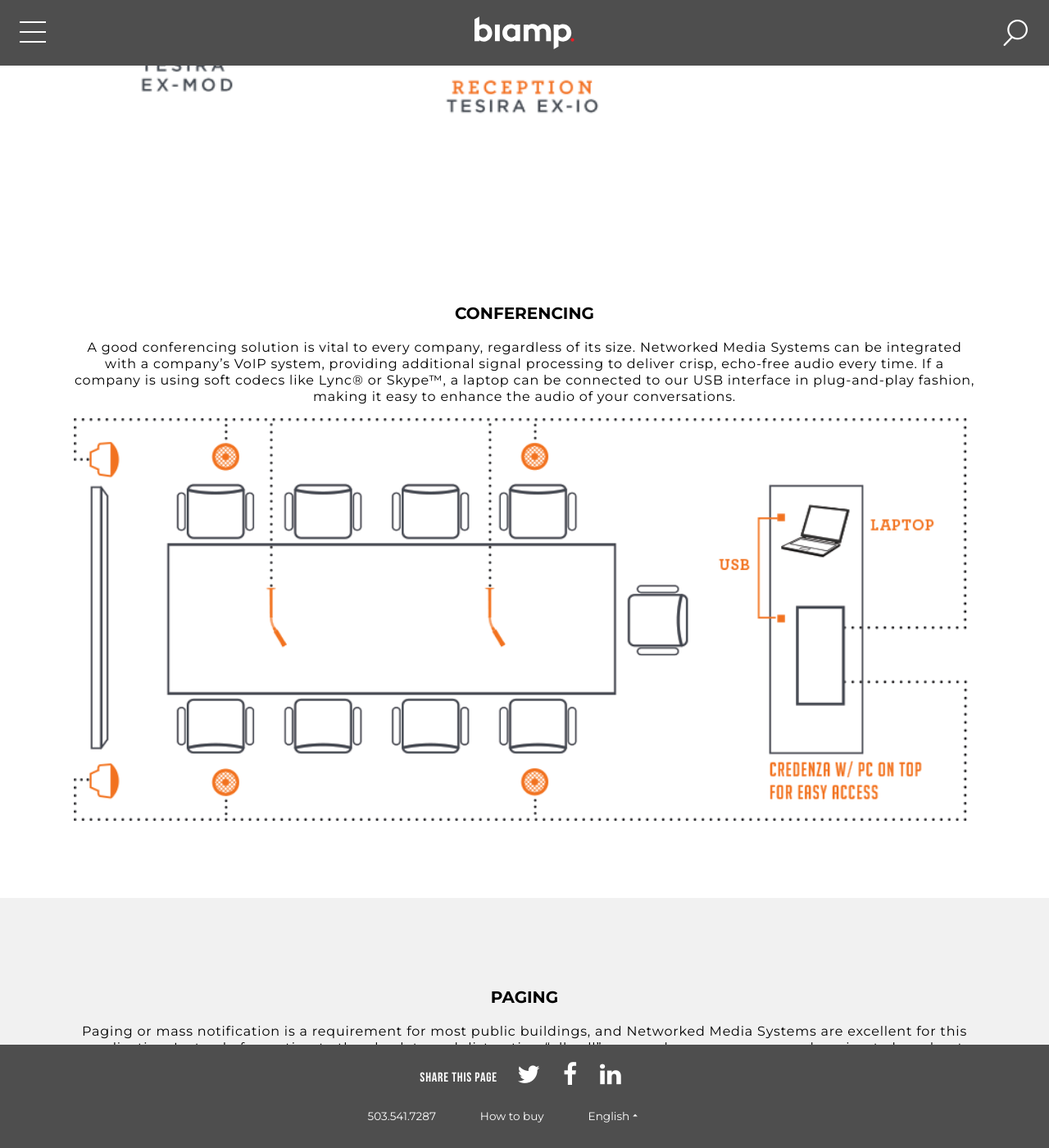
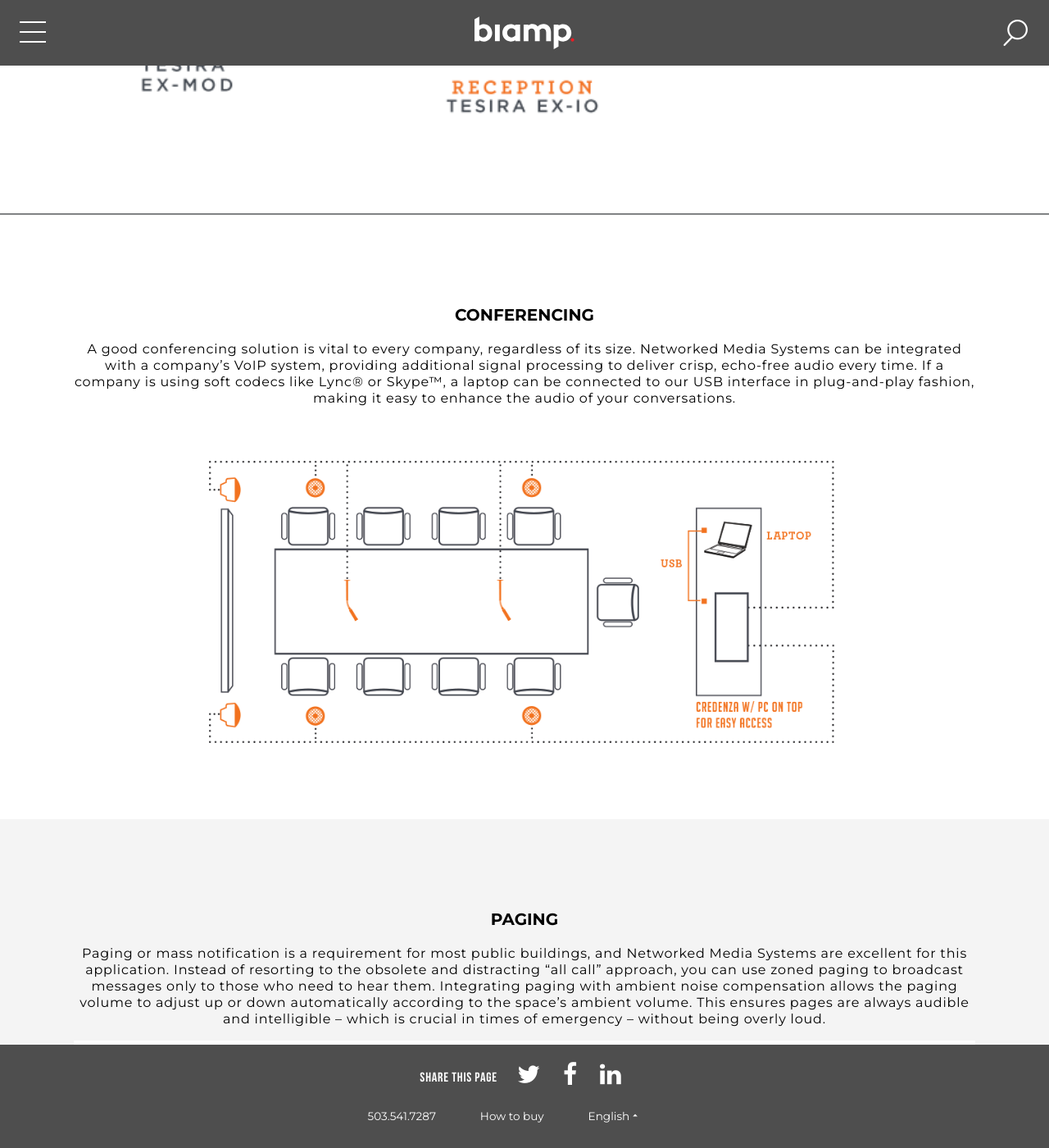
Before and after one commit to omniosi/biamp, a Jekyll site: the page built from jekyll/nm-systems.html, in a window 1280 px wide and 1400 px high, scrolled down 2486 px. Shown: the whole window at 82% size. Built offline with Jekyll 4.4.1, drawn with Linux system fonts in a browser that asks for light colours; some web fonts are replaced.

Commit message:
desktop layout start

```diff
--- a/jekyll/_includes/nms/nms.css
+++ b/jekyll/_includes/nms/nms.css
@@ -82,8 +82,16 @@
 .section img{
 	width: 100%;
 }
-.section.alt{
-	background: #F1F1F1;
+.section.four.alt{
+	/*background: #F1F1F1;*/
+	background: {{ site.paleGrey }};
+}
+.section.three{
+	border-top: 2px solid {{ site.grey60 }};
+}
+.section.three img{
+	width: 70%;
+	margin-top: 50px;
 }
 .bottom.nav{
 
--- a/jekyll/_includes/nms/scripts.js
+++ b/jekyll/_includes/nms/scripts.js
@@ -13,7 +13,7 @@
 var s1top = 1618,
 		s2top	 = 2650,
 		s3top = 3984,
-		s4top = 4782,
+		s4top = 4664,
 		s5top = 6785,
 		sEnd = 7710;
 
--- a/jekyll/nm-systems.html
+++ b/jekyll/nm-systems.html
@@ -11,37 +11,37 @@
 			<li id="sic4" class="pop one" style="display:none">
 				<h1>SIC-4</h1>
 				<p>The Tesira DAN-1 is an optional digital audio networking card for Tesira SERVER and SERVER-IO that interfaces with other audio devices utilizing the Dante™ networking protocol from Audinate<span class="super">®</span>. Featuring the Brooklyn II Module, the DAN-1 allows for up to 64 x 64 channels of digital audio into and out of a Tesira system.</p>
-				<img class="card-image" src="images/dan-1.png" />
+				<img class="card-image" src="images/DAN-1.png" />
 			</li>
 			<li class="dot two"></li>
 			<li id="sic4b" class="pop two" style="display:none">
 				<h1>SIC-4</h1>
 				<p>The Tesira DAN-1 is an optional digital audio networking card for Tesira SERVER and SERVER-IO that interfaces with other audio devices utilizing the Dante™ networking protocol from Audinate<span class="super">®</span>. Featuring the Brooklyn II Module, the DAN-1 allows for up to 64 x 64 channels of digital audio into and out of a Tesira system.</p>
-				<img class="card-image" src="images/dan-1.png" />
+				<img class="card-image" src="images/DAN-1.png" />
 			</li>
 			<li class="dot three"></li>
 			<li id="sic4c" class="pop three" style="display:none">
 				<h1>SIC-4</h1>
 				<p>The Tesira DAN-1 is an optional digital audio networking card for Tesira SERVER and SERVER-IO that interfaces with other audio devices utilizing the Dante™ networking protocol from Audinate<span class="super">®</span>. Featuring the Brooklyn II Module, the DAN-1 allows for up to 64 x 64 channels of digital audio into and out of a Tesira system.</p>
-				<img class="card-image" src="images/dan-1.png" />
+				<img class="card-image" src="images/DAN-1.png" />
 			</li>
 			<li class="dot four"></li>
 			<li id="sic4d" class="pop four" style="display:none">
 				<h1>SIC-4</h1>
 				<p>The Tesira DAN-1 is an optional digital audio networking card for Tesira SERVER and SERVER-IO that interfaces with other audio devices utilizing the Dante™ networking protocol from Audinate<span class="super">®</span>. Featuring the Brooklyn II Module, the DAN-1 allows for up to 64 x 64 channels of digital audio into and out of a Tesira system.</p>
-				<img class="card-image" src="images/dan-1.png" />
+				<img class="card-image" src="images/DAN-1.png" />
 			</li>
 			<li class="dot five"></li>
 			<li id="sic4e" class="pop five" style="display:none">
 				<h1>SIC-4</h1>
 				<p>The Tesira DAN-1 is an optional digital audio networking card for Tesira SERVER and SERVER-IO that interfaces with other audio devices utilizing the Dante™ networking protocol from Audinate<span class="super">®</span>. Featuring the Brooklyn II Module, the DAN-1 allows for up to 64 x 64 channels of digital audio into and out of a Tesira system.</p>
-				<img class="card-image" src="images/dan-1.png" />
+				<img class="card-image" src="images/DAN-1.png" />
 			</li>
 			<li class="dot six"></li>
 			<li id="sic4f" class="pop six" style="display:none">
 				<h1>SIC-4</h1>
 				<p>The Tesira DAN-1 is an optional digital audio networking card for Tesira SERVER and SERVER-IO that interfaces with other audio devices utilizing the Dante™ networking protocol from Audinate<span class="super">®</span>. Featuring the Brooklyn II Module, the DAN-1 allows for up to 64 x 64 channels of digital audio into and out of a Tesira system.</p>
-				<img class="card-image" src="images/dan-1.png" />
+				<img class="card-image" src="images/DAN-1.png" />
 			</li>
 		</ul>
 	</div>
@@ -90,7 +90,7 @@
 			<img src="img/zoned-paging.png" alt="Paging Airport" class="half">
 		</div>
 	</div>
-	<div id="nms-sec-five" class="section five">
+	<div id="nms-sec-one" class="section five">
 		<div class="half">
 			<h2>SOUND REINFORCEMENT</h2>
 			<p>With sound reinforcement, there remains a great deal of art mixed with science in implementing robust audio solutions. In many cases, the space can be acoustically challenging, with multiple reflective surfaces or constraints on microphone and speaker placement for architectural reasons. Other applications, like a panel conference, require a large number of microphones. Networked Media Systems are well-suited for sound reinforcement applications for a number of reasons. Because they’re Ethernet-based, only one cable is required for both control signals and audio transport, minimizing the number of cable runs required, which is advantageous for historic venues and retro-fits. Advanced software capabilities, like dynamic processing and auto mixers, function like an autopilot for your audio system, eliminating the need for manual adjustment of room levels.</p>
```
Also changed, not shown: 4 other files.
